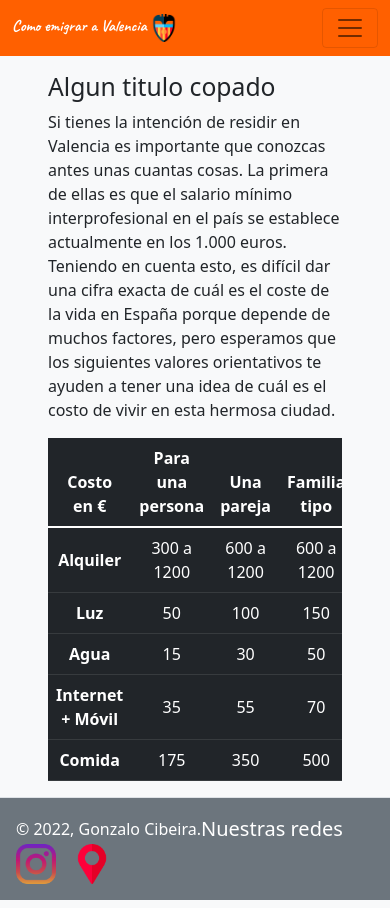
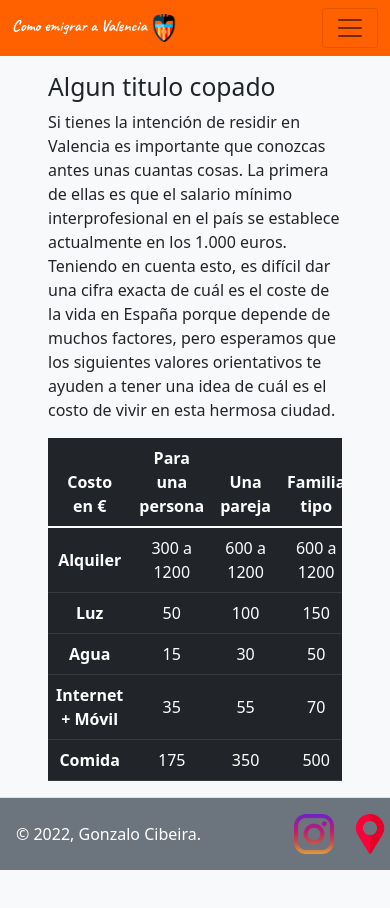
Before and after one commit to gonzalocibeira/como-emigrar-a-Valencia, a plain HTML site: page pages/costo_de_vida.html in a window 390 px wide. After the commit the page ends 878 px from the top, so only its background shows below. Drawn offline with nearby package versions, Linux system fonts and the light colour scheme.

Commit message:
minor fix on footer

```diff
--- a/pages/costo_de_vida.html
+++ b/pages/costo_de_vida.html
@@ -108,7 +108,7 @@
             <span class="text-white">
                 © 2022, Gonzalo Cibeira.
             </span>
-            <span class="text-white" id="ns__redes__foot">
+            <span class="d-none d-sm-block text-white" id="ns__redes__foot">
                 Nuestras redes
             </span>
         </div>
```
Also changed, not shown: pages/documentacion.html (+1 -1 lines), pages/links_y_contacto.html (+1 -1 lines), pages/que_hacer.html (+1 -1 lines).
